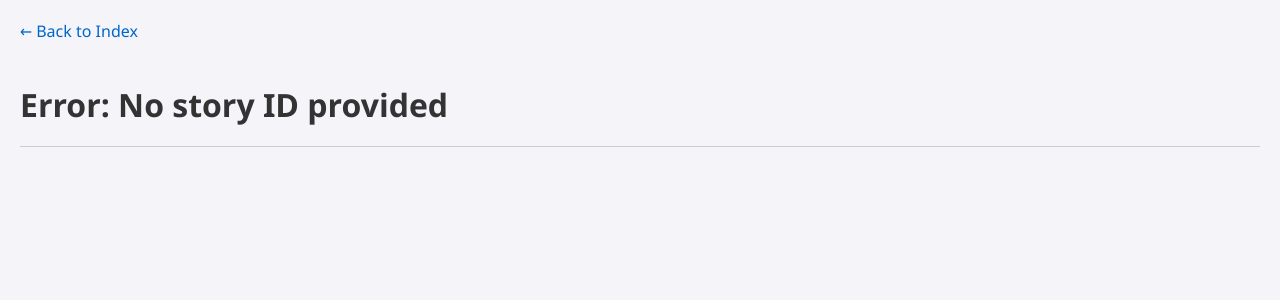
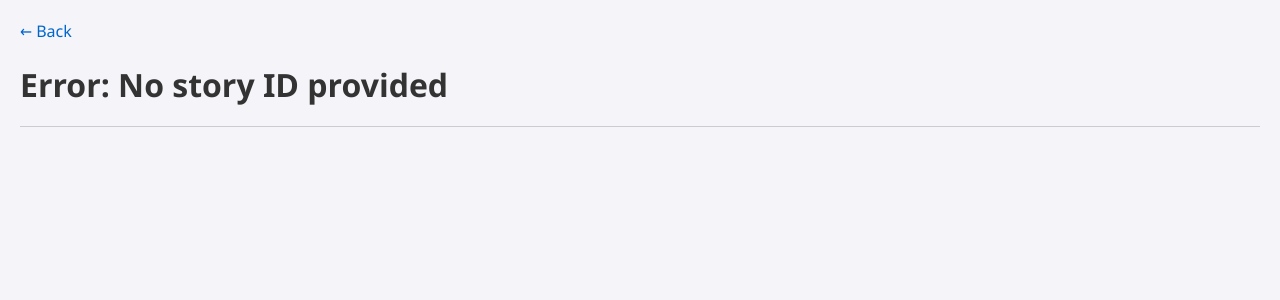
Before and after one commit to JCxYIS/AzurLane_Stories, a Python web app: template src/template/story.html in a window 1280 px wide. Shown: the top 300 px of the page. Run offline with Jinja, Linux system fonts and the light colour scheme; the template is opened without the code that fills it, so the values that code supplies are empty.

Commit message:
feat: ui update and parsing enhancement

```diff
--- a/src/story_reader.py
+++ b/src/story_reader.py
@@ -101,7 +101,7 @@ class StoryReader:
         orphan_group_title = "non-archived"
         parsed["non-archived"] = {
             "title": orphan_group_title,
-            "type": "Non-archived",
+            "type": "non-archived",
             "chapters": {}
         }
 
--- a/src/template/css/style.css
+++ b/src/template/css/style.css
@@ -16,6 +16,15 @@ h1 {
   border-bottom: 2px solid #ccc;
   padding-bottom: 10px;
   margin-bottom: 30px;
+}
+.header {
+  position: sticky;
+  top: 0;
+  background-color: #f4f4f9;
+  z-index: 100;
+  padding-top: 10px;
+  /* padding-bottom: 5px; */
+  margin-top: -10px; /* Offset the body padding slightly if needed */
 }
 .tabs {
   display: flex;
@@ -105,7 +114,17 @@ h1 {
   margin-bottom: 30px;
   border-bottom: 1px solid #ccc;
   padding-bottom: 10px;
-  flex-wrap: wrap;
+  flex-wrap: nowrap;
+  overflow-x: auto;
+  white-space: nowrap;
+  scrollbar-width: thin; /* Firefox */
+}
+.chapter-tabs::-webkit-scrollbar {
+  height: 6px;
+}
+.chapter-tabs::-webkit-scrollbar-thumb {
+  background: #ccc;
+  border-radius: 4px;
 }
 .chapter-btn {
   background: none;
@@ -114,6 +133,7 @@ h1 {
   color: #0066cc;
   cursor: pointer;
   padding: 5px;
+  flex-shrink: 0;
 }
 .chapter-btn.active {
   font-weight: bold;
@@ -166,7 +186,7 @@ h1 {
 
 .back-link {
   display: inline-block;
-  margin-bottom: 20px;
+  /* margin-bottom: 20px; */
   text-decoration: none;
   color: #0066cc;
 }
--- a/src/template/story.html
+++ b/src/template/story.html
@@ -7,8 +7,8 @@
     <link rel="stylesheet" href="css/style.css">
 </head>
 <body>
-    <a href="index.html" class="back-link">← Back to Index</a>
     <div class="header">
+        <a href="index.html" class="back-link">← Back</a>
         <h1><span id="story-title">Loading...</span></h1>
         <div class="tabs" id="region-tabs"></div>
         <div class="chapter-tabs" id="chapter-tabs"></div>
```
Also changed, not shown: src/html_writer.py (+15 -3 lines), src/template/js/index.js (+13 -7 lines), src/template/js/story.js (+16 -10 lines), README.md.
